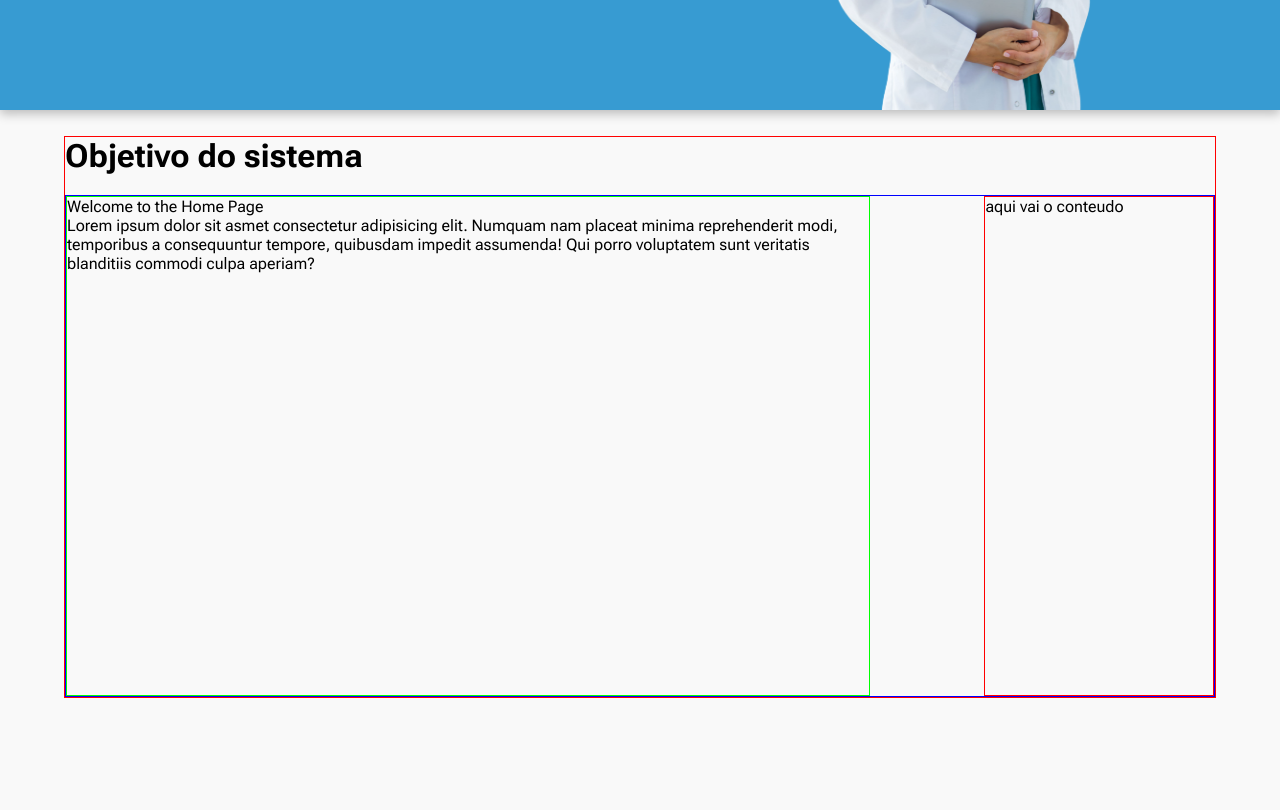
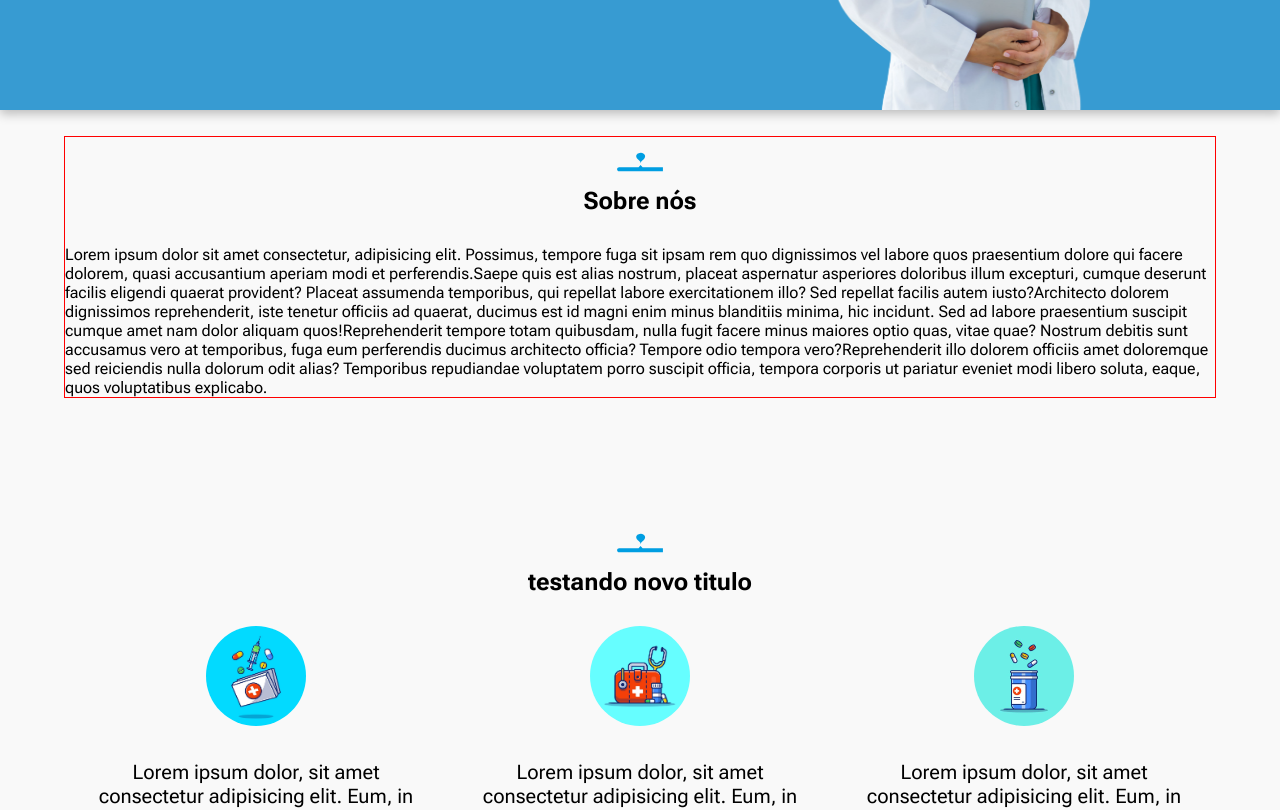
Before and after one commit to MLS467/TCC-Projeto_React, a React (Vite) app: page / in a window 1280 px wide. Shown: the part 460-1270 px from the top of the page. Built offline with nearby package versions, Linux system fonts and the light colour scheme.

Commit message:
fixing the page style home

```diff
--- /dev/null
+++ b/src/components/BreakPage/BreakPage.jsx
@@ -0,0 +1,16 @@
+import React from 'react';
+import divisao from "../../assets/img/divisao.svg";
+import { BreakPageContainerStyle, BreakPageImgStyle } from './BreakPage.style';
+import { v4 } from 'uuid';
+
+const BreakPage = ({ children, title }) => {
+    return (
+        <BreakPageContainerStyle key={v4()}>
+            <BreakPageImgStyle src={divisao} alt="divisao" />
+            <h2>{title}</h2>
+            {children}
+        </BreakPageContainerStyle>
+    );
+}
+
+export default BreakPage;
--- /dev/null
+++ b/src/components/BreakPage/BreakPage.style.jsx
@@ -0,0 +1,18 @@
+import styled from "styled-components";
+
+
+export const BreakPageContainerStyle = styled.div`
+display: flex;
+width: 100%;
+flex-direction: column;
+justify-content: center;
+align-items: center;
+
+h2{
+    margin: 0px 0px 30px 0px;
+}
+`
+export const BreakPageImgStyle = styled.img`
+width: 50px;
+height: 50px;
+`
--- a/src/pages/Home/Home.jsx
+++ b/src/pages/Home/Home.jsx
@@ -1,15 +1,15 @@
-import React, { useEffect } from 'react';
+import React from 'react';
 import HomeBanner from './Home.Banner';
 import { HomeContainer } from './HomeBannerStyle';
 import UseAuth from '../../Hook/useAuth';
 import { divRadius, contentTextDiv, contentImgDiv, Card } from "./HomeContent";
 import * as style from './HomeContent.style';
+import BreakPage from "../../components/BreakPage/BreakPage";
 
 const { HomeContentStyle, ObjectTextDiv, ObjectTextDiv2, ContentDivStyle2, ContentTextDiv, ContainerCards, CardContainer, CardImage, CardTitle, CardDescription, ConteinerDivImg, ContentDivImg, ContainerCardsStyle, ContainerRadiusDiv, ContentDivStyle, ContainerMargin
 } = style;
 
 const Home = () => {
-
     const { logout } = UseAuth();
 
     return (
@@ -17,38 +17,35 @@ const Home = () => {
             <HomeContainer>
                 <HomeBanner />
             </HomeContainer>
+
             <ContainerMargin>
                 <HomeContentStyle>
-                    <h1>Objetivo do sistema</h1>
-                    <ContentDivStyle>
-                        <ObjectTextDiv>
-                            <p>Welcome to the Home Page</p>
-                            <p>Lorem ipsum dolor sit asmet consectetur adipisicing elit. Numquam nam placeat minima reprehenderit modi, temporibus a consequuntur tempore, quibusdam impedit assumenda! Qui porro voluptatem sunt veritatis blanditiis commodi culpa aperiam?</p>
-                        </ObjectTextDiv>
-                        <ObjectTextDiv2>
-                            aqui vai o conteudo
-                        </ObjectTextDiv2>
-                    </ContentDivStyle>
+                    <BreakPage title="Sobre nós">
+                        <div style={{ display: 'flex', width: '100%', flexDirection: 'column', justifyContent: 'center', alignItems: 'center', gap: '20px' }}>
+                            <p><span>Lorem ipsum dolor sit amet consectetur, adipisicing elit. Possimus, tempore fuga sit ipsam rem quo dignissimos vel labore quos praesentium dolore qui facere dolorem, quasi accusantium aperiam modi et perferendis.</span><span>Saepe quis est alias nostrum, placeat aspernatur asperiores doloribus illum excepturi, cumque deserunt facilis eligendi quaerat provident? Placeat assumenda temporibus, qui repellat labore exercitationem illo? Sed repellat facilis autem iusto?</span><span>Architecto dolorem dignissimos reprehenderit, iste tenetur officiis ad quaerat, ducimus est id magni enim minus blanditiis minima, hic incidunt. Sed ad labore praesentium suscipit cumque amet nam dolor aliquam quos!</span><span>Reprehenderit tempore totam quibusdam, nulla fugit facere minus maiores optio quas, vitae quae? Nostrum debitis sunt accusamus vero at temporibus, fuga eum perferendis ducimus architecto officia? Tempore odio tempora vero?</span><span>Reprehenderit illo dolorem officiis amet doloremque sed reiciendis nulla dolorum odit alias? Temporibus repudiandae voluptatem porro suscipit officia, tempora corporis ut pariatur eveniet modi libero soluta, eaque, quos voluptatibus explicabo.</span></p>
+                        </div>
+                    </BreakPage>
                 </HomeContentStyle>
 
                 <ContentDivStyle2>
+                    <BreakPage title="testando novo titulo">
                         <ContainerRadiusDiv>
                             {divRadius}
                         </ContainerRadiusDiv>
                         <ContentTextDiv >
                             {contentTextDiv}
                         </ContentTextDiv>
+                    </BreakPage>
                 </ContentDivStyle2>
+                <BreakPage title="testando novo titulo">
                     <ContentDivStyle2>
                         <ConteinerDivImg>
                             {contentImgDiv}
                         </ConteinerDivImg>
                     </ContentDivStyle2>
+                </BreakPage>
 
-                <div>
-                    <h1>teste</h1>
-                </div>
-
+                <BreakPage title="testando novo titulo">
                     <ContainerCards>
                         <ContainerCardsStyle style={{ marginTop: '30%' }}>
                             {Card(2)}
@@ -63,8 +60,8 @@ const Home = () => {
                         </ContainerCardsStyle>
 
                     </ContainerCards>
+                </BreakPage>
 
-                <button onClick={logout}>Logout</button>
             </ContainerMargin>
         </>
     );
--- a/src/pages/Home/HomeContent.style.jsx
+++ b/src/pages/Home/HomeContent.style.jsx
@@ -2,6 +2,12 @@ import styled from "styled-components";
 
 export const ContainerMargin = styled.div`
 padding: 2% 5%;
+display: flex;
+height: 100%;
+flex-direction: column;
+justify-content: center;
+align-items: center;
+gap: 100px;
 `
 
 export const HomeContentStyle = styled.div`
@@ -105,7 +111,6 @@ img{
 `
 
 export const ContainerCards = styled.div`
-   margin-top: 20px;
    display: flex;
    flex-direction: row;
    justify-content: space-evenly;
```
Lines whose indentation alone changed are shown as unchanged.
